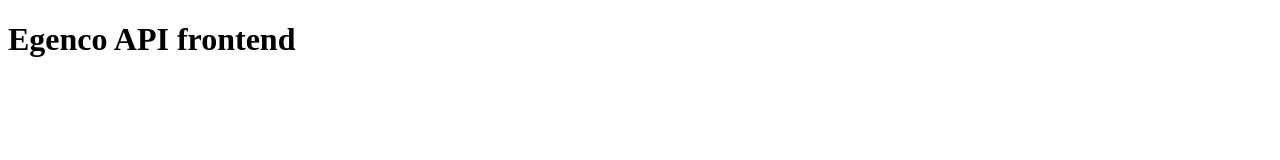
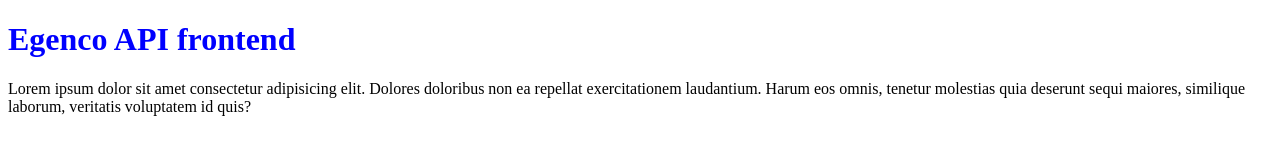
Before and after one commit to Melvin-Kalidozo/website, a plain HTML site: page index.html in a window 1280 px wide. Drawn offline with Linux system fonts and the light colour scheme.

Commit message:
changed h1 color to blue

```diff
--- a/index.html
+++ b/index.html
@@ -8,5 +8,6 @@
 </head>
 <body>
     <h1>Egenco API frontend</h1>
+    <p>Lorem ipsum dolor sit amet consectetur adipisicing elit. Dolores doloribus non ea repellat exercitationem laudantium. Harum eos omnis, tenetur molestias quia deserunt sequi maiores, similique laborum, veritatis voluptatem id quis?</p>
 </body>
 </html>
--- a/style.css
+++ b/style.css
@@ -0,0 +1,4 @@
+h1{
+    color: blue;
+
+}
```
